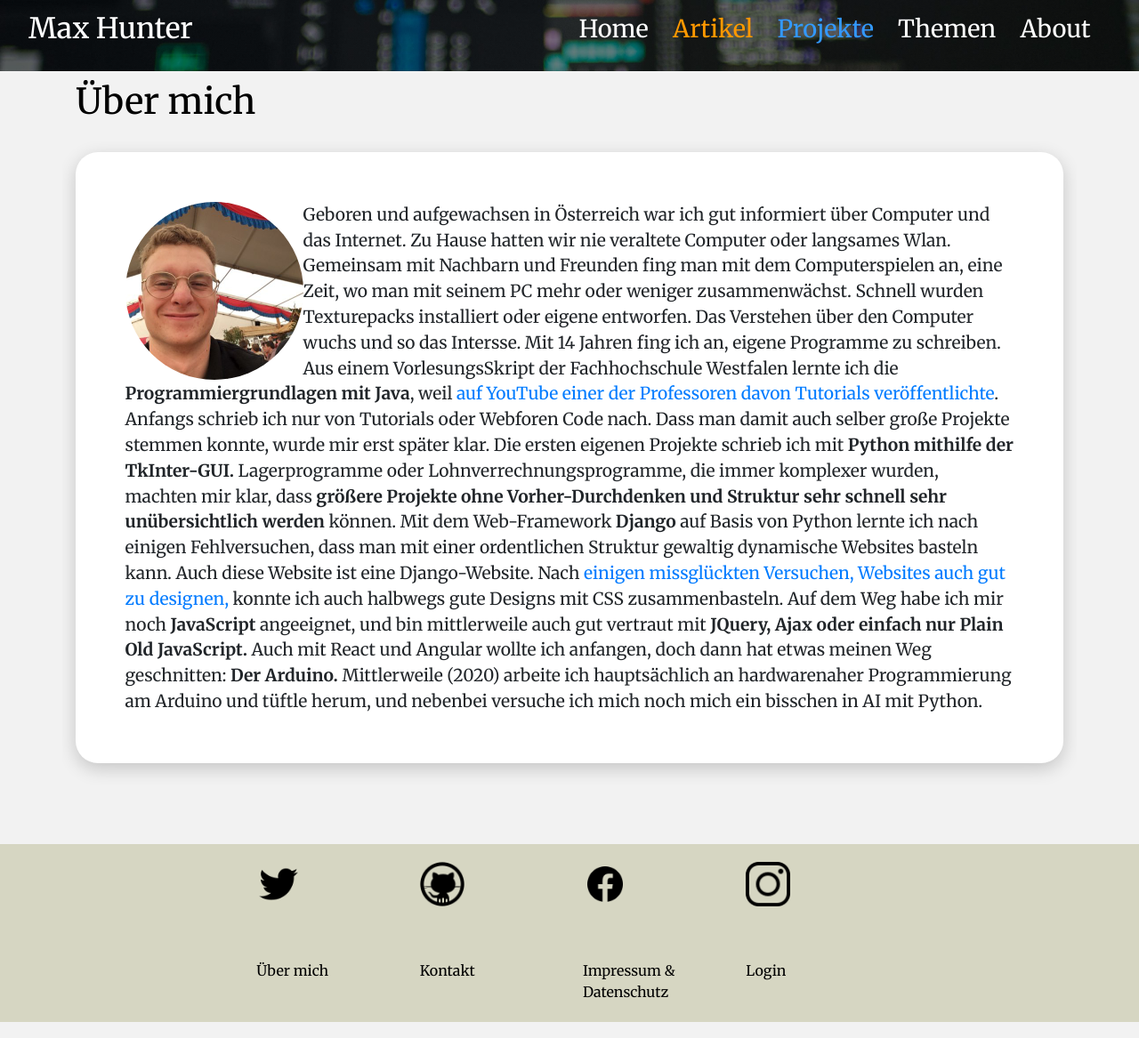
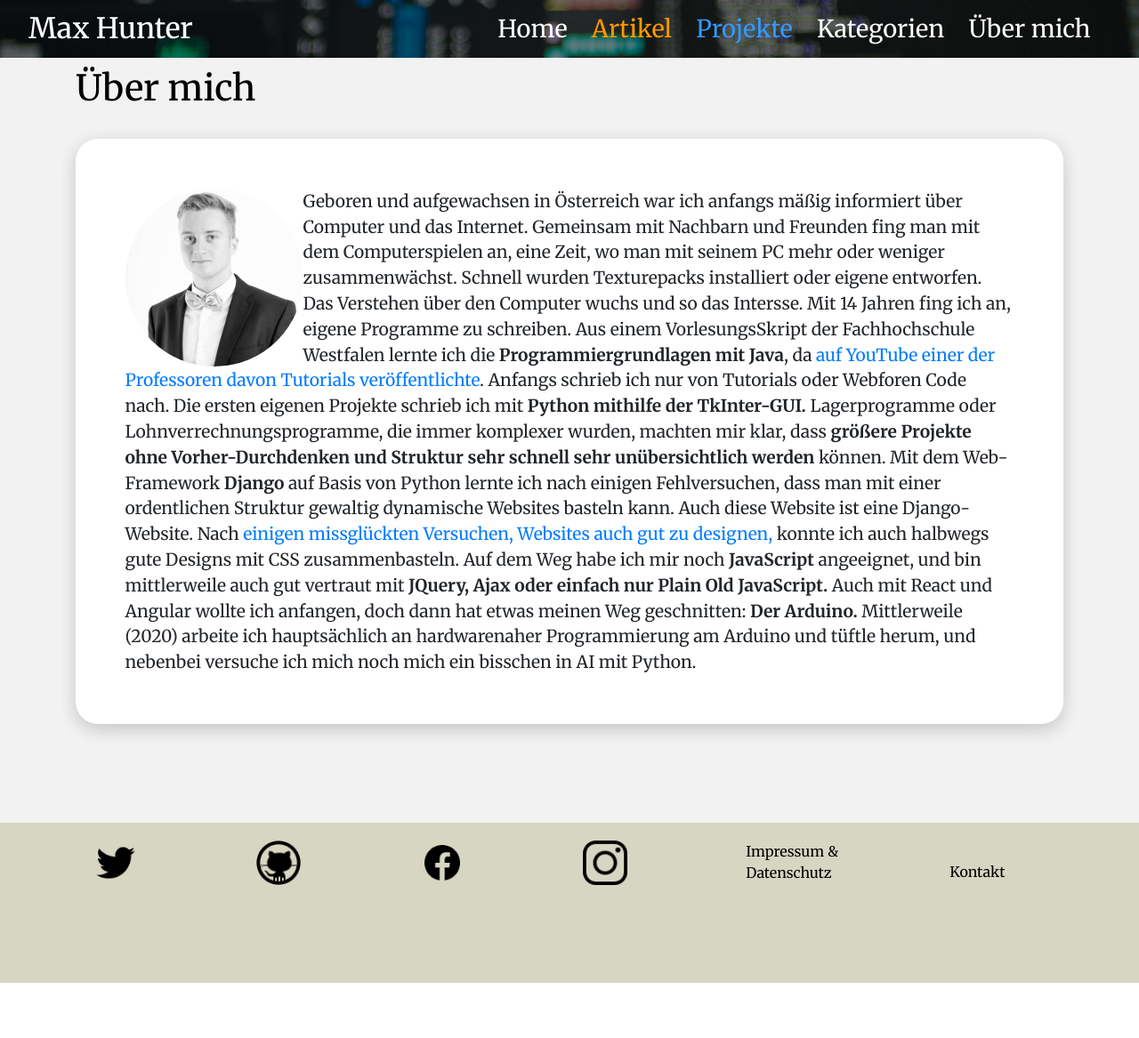
Before and after one commit to nevergofullretard/technikmax-website, a Django app: page /about/ in a window 1280 px wide. Shown: the whole page at 89% size. After the commit the page ends 1105 px from the top, so only its background shows below. Run offline with Django 3.2, Linux system fonts and the light colour scheme; data comes from the database, SQL or seed files in the repository; parts of the project's set-up code (start-up, migrations or seed data) failed here and were passed over; some libraries are stand-ins or nearby versions.

Commit message:
cool changes

```diff
--- a/blog/static/blog/style3.css
+++ b/blog/static/blog/style3.css
@@ -399,12 +399,13 @@
     margin: 0;
   /* Use "linear-gradient" to add a darken background effect to the image (photographer.jpg). This will make the text easier to read */
   background-image: linear-gradient(rgba(0, 0, 0, 0.5), rgba(0, 0, 0, 0.5)),
+
   url("/static/blog/coding.jpg");
 
 
 
   /* Set a specific height */
-    height: 10vh;
+    height: 8vh;
 
   /* Position and center the image to scale nicely on all screens */
   background-position: center;
@@ -442,9 +443,9 @@
 
 .footer {
   position: relative;
-  margin-top: -200px;
+  margin-top: -180px;
    /*negative value of footer height */
-  height: 200px;
+  height: 180px;
   clear: both;
 
 }
--- a/blog/templates/blog/about.html
+++ b/blog/templates/blog/about.html
@@ -1,14 +1,17 @@
 {% extends "blog/base.html" %}
+
+
 {% block content %}
+{% include "blog/navbar.html" %}
     <h1>Über mich</h1>
     <div class="article_box" style="margin-bottom: 10%; margin-top: 3%; padding: 5%;">
-        <img align="left" style=" border-radius: 50%;" width="200px" height="auto" src="/static/blog/profilbild.jpg" alt="profilbild von mir"><span style="font-size: 1.2rem">
-            Geboren und aufgewachsen in Österreich war ich gut informiert über Computer und das Internet. Zu Hause hatten wir nie veraltete Computer oder langsames Wlan.
+        <img align="left" style=" border-radius: 50%;" width="200px" height="auto" src="/static/blog/profil.jpg" alt="profilbild von mir"><span style="font-size: 1.2rem">
+            Geboren und aufgewachsen in Österreich war ich anfangs mäßig informiert über Computer und das Internet.
             Gemeinsam mit Nachbarn und Freunden fing man mit dem Computerspielen an, eine Zeit, wo man mit seinem PC mehr oder weniger zusammenwächst. Schnell wurden Texturepacks installiert
             oder eigene entworfen. Das Verstehen über den Computer wuchs und so das Intersse. Mit 14 Jahren fing ich an, eigene Programme zu schreiben. Aus einem VorlesungsSkript
-        der Fachhochschule Westfalen lernte ich die <span style="font-weight:bold">Programmiergrundlagen mit Java</span>, weil
+        der Fachhochschule Westfalen lernte ich die <span style="font-weight:bold">Programmiergrundlagen mit Java</span>, da
         <a target="_blank" href="https://www.youtube.com/watch?v=8baa27uPo0U&list=PLdRbhbTUg6E6yb8dp7ty2Uw3FggKDDgjT">auf YouTube einer der Professoren davon Tutorials veröffentlichte</a>.
-            Anfangs schrieb ich nur von Tutorials oder Webforen Code nach. Dass man damit auch selber große Projekte stemmen konnte, wurde mir erst später klar.
+            Anfangs schrieb ich nur von Tutorials oder Webforen Code nach.
         Die ersten eigenen Projekte schrieb ich mit <span style="font-weight:bold">Python mithilfe  der TkInter-GUI.</span> Lagerprogramme oder Lohnverrechnungsprogramme, die immer komplexer wurden, machten mir klar,
         dass <span style="font-weight:bold">größere Projekte ohne Vorher-Durchdenken und Struktur sehr schnell sehr unübersichtlich werden </span> können. Mit dem Web-Framework
         <span style="font-weight:bold">Django</span> auf Basis von Python lernte
--- a/blog/templates/blog/base.html
+++ b/blog/templates/blog/base.html
@@ -26,6 +26,7 @@
     {%else%}
     <title>Max Hunter</title>
     {%endif%}
+    <link rel="icon" href="/static/blog/logo.png">
 
 
     <link rel="stylesheet" href="https://maxcdn.bootstrapcdn.com/bootstrap/4.0.0/css/bootstrap.min.css" integrity="sha384-Gn5384xqQ1aoWXA+058RXPxPg6fy4IWvTNh0E263XmFcJlSAwiGgFAW/dAiS6JXm" crossorigin="anonymous">
@@ -64,15 +65,16 @@
     <script src="https://maxcdn.bootstrapcdn.com/bootstrap/4.0.0/js/bootstrap.min.js" integrity="sha384-JZR6Spejh4U02d8jOt6vLEHfe/JQGiRRSQQxSfFWpi1MquVdAyjUar5+76PVCmYl" crossorigin="anonymous"></script>
 
 
+
 </head>
 <body style="background-color:#f2f2f2;">
 
 
 
-<div class="hero-image">
+<div id="hero-image" class="hero-image" >
 
 
-    <nav id="navbar" class="selfmade-nav">
+    <nav id="navbar" class="selfmade-nav" >
         <div class="nav-container">
             <div class="logo">
                 <a href="{% url 'blog-home' %}">Max Hunter</a>
@@ -81,12 +83,12 @@
             <div id="mainListDiv" class="main_list">
                 <ul class="navlinks">
                     <!--<li><a href="">Blog</a></li>-->
-                    <li><a href="{%url 'blog-home'%}">Home</a></li>
+                    <li><a id="home" href="{%url 'blog-home'%}">Home</a></li>
 
                     {% load types %}
                     {% types %}
-                    <li><a href="{%url 'categories'%}">Themen</a></li>
-                    <li><a href="{%url 'about'%}">About</a></li>
+                    <li><a href="{%url 'categories'%}">Kategorien</a></li>
+                    <li><a href="{%url 'about'%}">Über mich</a></li>
 
 
                     <li>
@@ -195,7 +197,7 @@
 
 
 <footer style="background:#d6d6c2;" class="footer" >
-    <div class="container " >
+    <div class="container" >
         <div class="row justify-content-md-center" style="padding:20px;">
             <div class="col col-lg-2" style="padding-bottom: 20px;">
              <a target="_blank" href="https://twitter.com/maxi_jaeger" class="a-black"><img width="50px" height="auto" src="/static/blog/twitter-icon.png" alt="Twitter icon by Icons8"></a>
@@ -212,27 +214,18 @@
             <div class="col col-lg-2" style="padding-bottom: 20px;">
              <a target="_blank" href="https://www.instagram.com/maxe_jaeger/" class="a-black"><img width="50px" height="auto" src="/static/blog/instagram-icon.png" alt="Instagram icon by Icons8"></a>
             </div>
-        </div>
 
+             <div class="col col-lg-2" >
+                <a  class="a-black" href="{% url 'impressum' %}">Impressum & Datenschutz</a>
+            </div>
 
-        <div class="row justify-content-md-center" style="padding:20px;">
-            <div class="col col-lg-2" style="padding-bottom: 20px;">
-            <a  class="a-black" href="{%url 'about'%}">Über mich</a>
-        </div>
-             <div class="col col-lg-2" style="padding-bottom: 20px;">
-            <a   class="a-black" href="{% url 'kontakt' %}">Kontakt</a>
-        </div>
-            <div class="col col-lg-2" style="padding-bottom: 20px;">
-            <a  class="a-black" href="{% url 'impressum' %}">Impressum & Datenschutz</a>
+            <div class="col col-lg-2" style="display: flex; justify-content: center; align-items: center; ">
+                <a   class="a-black" href="{% url 'kontakt' %}">Kontakt</a>
+            </div>
         </div>
 
 
 
-             <div class="col col-lg-2" style="padding-bottom: 20px;">
-            <a   class="a-black" href="{% url 'login' %}">Login</a>
-        </div>
-
-        </div>
         {% if user.is_authenticated %}
                 <div class="row justify-content-md-center">
 
--- a/blog/templates/blog/blog_home.html
+++ b/blog/templates/blog/blog_home.html
@@ -1,7 +1,8 @@
 {% extends "blog/base.html" %}
 
+
 {% block content %}
-
+{% include "blog/navbar.html" %}
 <h1>Blog</h1>
  {% for obj in posts %}
 
--- a/blog/templates/blog/categories_home.html
+++ b/blog/templates/blog/categories_home.html
@@ -1,6 +1,8 @@
 {% extends "blog/base.html" %}
+
+
 {% block content %}
-
+{% include "blog/navbar.html" %}
 
 <style>
 
--- a/blog/templates/blog/category_detail.html
+++ b/blog/templates/blog/category_detail.html
@@ -1,6 +1,6 @@
 {% extends "blog/base.html" %}
 {% block content %}
-
+{% include "blog/navbar.html" %}
 <h1>{{cat}}</h1>
 
 <div class="article_box" style="margin: 3%; padding: 5%; text-align:center">
--- a/blog/templates/blog/contact.html
+++ b/blog/templates/blog/contact.html
@@ -1,5 +1,6 @@
 {% extends "blog/base.html" %}
 {% block content %}
+{% include "blog/navbar.html" %}
 <h1>Kontakt</h1>
 
 <div class="article_box" style="margin: 3%; padding: 5%;">
--- a/blog/templates/blog/home.html
+++ b/blog/templates/blog/home.html
@@ -1,5 +1,5 @@
 {% extends "blog/base.html" %}
-
+{% include "blog/navbar.html" %}
 
 {% block herotext %}
 
@@ -86,7 +86,7 @@
 
 </div>
 
-    <div style="text-align:center; margin-top: 20px; margin-bottom: 20px; ">
+    <div style="text-align:center; margin-top: 20px;   ">
         <span class="arrow-down"></span>
     </div>
 
--- a/blog/templates/blog/image.html
+++ b/blog/templates/blog/image.html
@@ -1,13 +1,12 @@
 {% extends "blog/base.html" %}
-{%  load crispy_forms_tags %}
 {% block content %}
-
+{% include "blog/navbar.html" %}
 
     <form method="POST" action="" enctype="multipart/form-data">{%  csrf_token %}
         <fieldset class="form-group" >
             <legend class="border-bottom mb-4">Upload Image</legend>
 
-                {{  form|crispy }}
+                {{  form }}
         </fieldset>
     <div class="form-group">
         <button class="btn btn-outline-info" type="submit">Upload</button>
--- a/blog/templates/blog/impressum.html
+++ b/blog/templates/blog/impressum.html
@@ -1,6 +1,7 @@
-
 {% extends "blog/base.html" %}
 {% block content %}
+{% include "blog/navbar.html" %}
+
 <h1>Impressum & Datenschutzerklärung</h1>
 <hr>
 <h2 class="adsimple-121255219">Impressum</h2>
--- /dev/null
+++ b/blog/templates/blog/navbar.html
@@ -0,0 +1,19 @@
+<script>
+    $(document).ready(function(){
+
+        window.setInterval(function(){
+
+          var h = document.getElementById("navbar").clientHeight;
+
+        $('hero-image').css("height", "300px");
+
+        jQuery('#hero-image').css({height:h});
+
+
+
+        }, 0.1);
+
+
+
+        });
+    </script>
--- a/blog/templates/blog/post_confirm_delete.html
+++ b/blog/templates/blog/post_confirm_delete.html
@@ -1,5 +1,6 @@
 {% extends "blog/base.html" %}
 {% block content %}
+{% include "blog/navbar.html" %}
     <div class="content-section">
         <form method="POST">
             {%  csrf_token %}
--- a/blog/templates/blog/post_detail.html
+++ b/blog/templates/blog/post_detail.html
@@ -1,6 +1,6 @@
 {% extends "blog/base.html" %}
 {% block content %}
-
+{% include "blog/navbar.html" %}
 
     {%include "blog/detail_template.html"%}
 
--- a/blog/templates/blog/post_form.html
+++ b/blog/templates/blog/post_form.html
@@ -1,6 +1,7 @@
 {% extends "blog/base.html" %}
 {%  load crispy_forms_tags %}
 {% block content %}
+{% include "blog/navbar.html" %}
 
 {% include "blog/designpattern.html" %}
 
--- a/blog/templates/blog/user_posts.html
+++ b/blog/templates/blog/user_posts.html
@@ -1,5 +1,6 @@
 {% extends "blog/base.html" %}
 {% block content %}
+{% include "blog/navbar.html" %}
 
     <h1 class="mb-3">Posts von {{ user.first_name }} {{ user.last_name }}({{ page_obj.paginator.count }})</h1>
 
```
Also changed, not shown: blog/templates/blog/new_post.html (+3 -4 lines), blog/static/blog/logo.png (added), blog/static/blog/profil.jpg (added).
